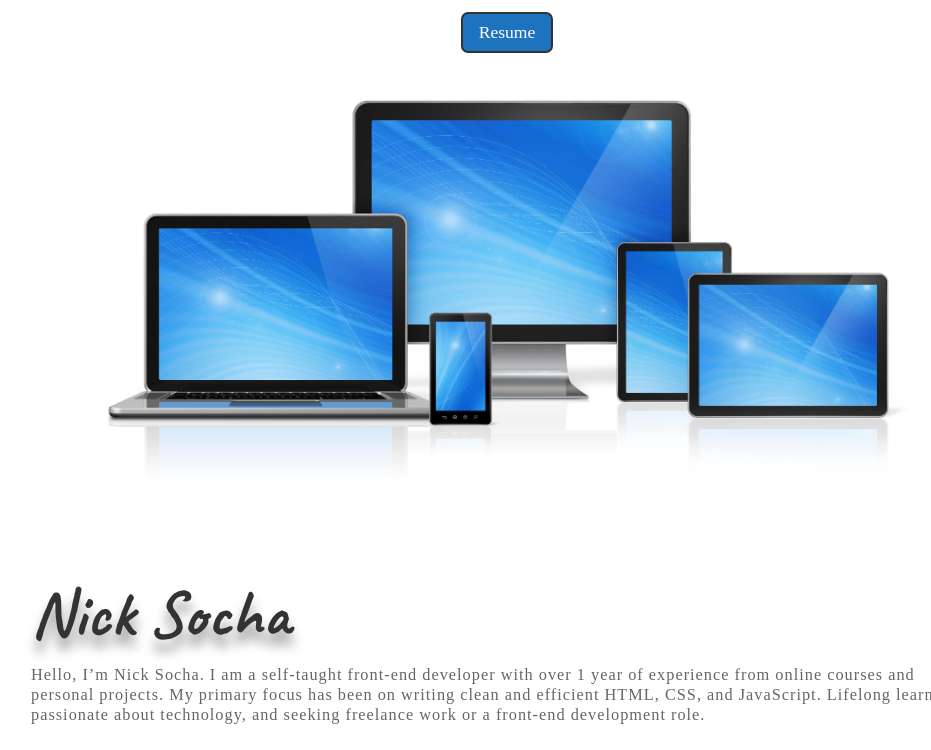
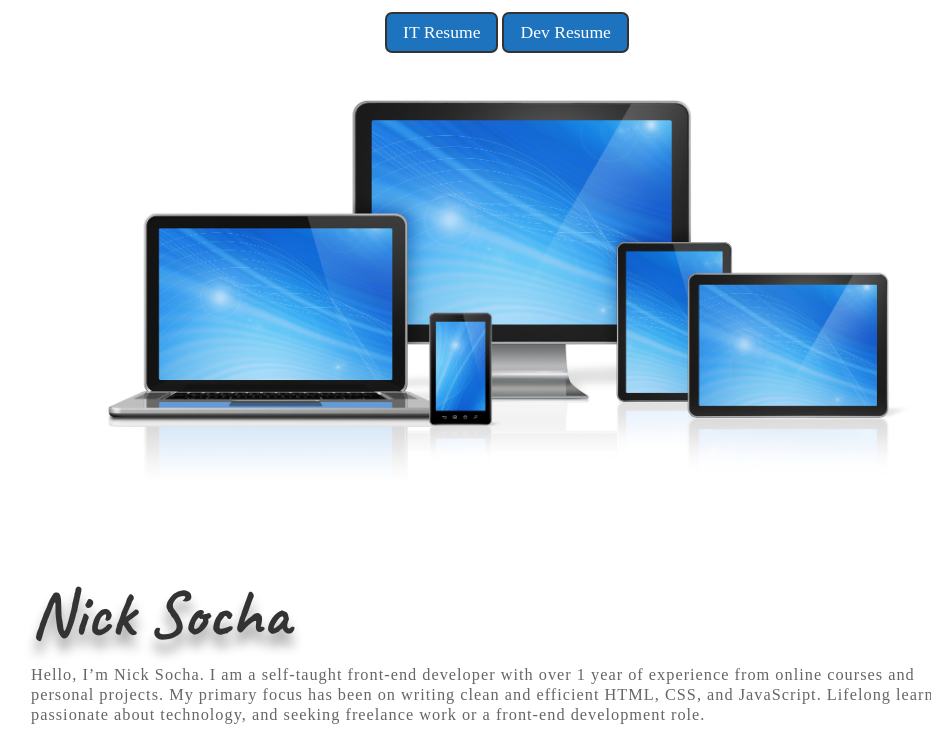
Before and after one commit to nicksocha/socha-me, a plain HTML site: page index.html in a window 1280 px wide. Shown: the part 160-910 px from the top of the page, without its empty margins (133-1064 px from the left). Drawn offline with Linux system fonts and the light colour scheme; a web font is replaced by a local one.

Commit message:
v1.5 - Added IT Resume

```diff
--- a/index.html
+++ b/index.html
@@ -38,8 +38,10 @@
     <h1>Welcome to Socha.me</h1>
     <h4>Welcome to Socha.me where you’ll find the latest and greatest about my career. Including my experience, resume,
       and contact info.</h4>
-    <a href='/media/Nick Socha Resume.pdf' class='header-resume-button' target='_blank' rel="noreferrer"
-      id='pdf'><span>Resume</span></a>
+    <a href='/media/Nick Socha IT Resume.pdf' class='header-resume-button' target='_blank' rel="noreferrer"
+      id='pdf'><span>IT Resume</span></a>
+    <a href='/media/Nick Socha Dev Resume.pdf' class='header-resume-button' target='_blank' rel="noreferrer"
+      id='pdf'><span>Dev Resume</span></a>
   </header>
 
   <!-- Header Fullwidth Image -->
```
Also changed, not shown: 3 other files.
